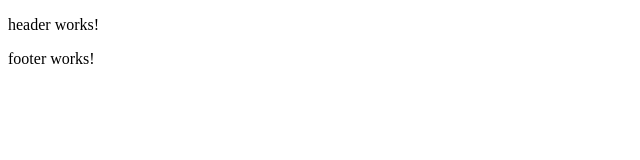
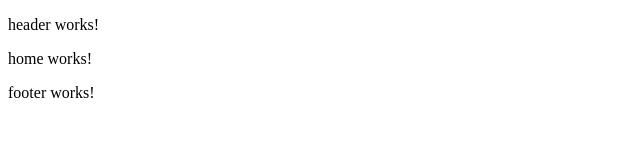
Before and after one commit to DenisZaborskih/cutaway, an Angular app: page / in a window 1280 px wide. Shown: the top 160 px of the page, without its empty margins (0-640 px from the left). Built offline with nearby package versions, Linux system fonts and the light colour scheme.

Commit message:
feat: реализованы основные переменнные стилей, сделаны маршруты

```diff
--- a/src/app/app.routes.ts
+++ b/src/app/app.routes.ts
@@ -1,3 +1,22 @@
 import { Routes } from '@angular/router';
 
-export const routes: Routes = [];
+export const routes: Routes = [
+    {
+        path: "",
+        loadComponent: () => import('../app/features/home/pages/home/home.component').then(m => m.HomeComponent)
+    },
+    {
+        path: "work",
+        loadComponent: () => import('../app/features/work/pages/work/work.component').then(m => m.WorkComponent),
+        children: [
+            {
+                path: ':slug',
+                loadComponent: () => import('../app/features/work/pages/work-detail/work-detail.component').then(m => m.WorkDetailComponent)
+            }
+        ]
+    },
+    {
+        path: "blog",
+        loadComponent: () => import('../app/features/blog/components/blog/blog.component').then(m => m.BlogComponent)
+    }
+];
--- /dev/null
+++ b/src/styles/variables.scss
@@ -0,0 +1,9 @@
+@import 'https://fonts.googleapis.com/css2?family=Alegreya+Sans:wght@400;500;700;900&display=swap';
+
+$primary-color:#FF6464;
+$secondary-color:#00A8CC;
+$dark-color:#21243D;
+$light-color:#8695A4;
+$default-bg-color:#FFFFFF;
+$additional-bg-color:#EDF7FA;
+$font-primary: "Alegreya Sans", sans-serif;
```
